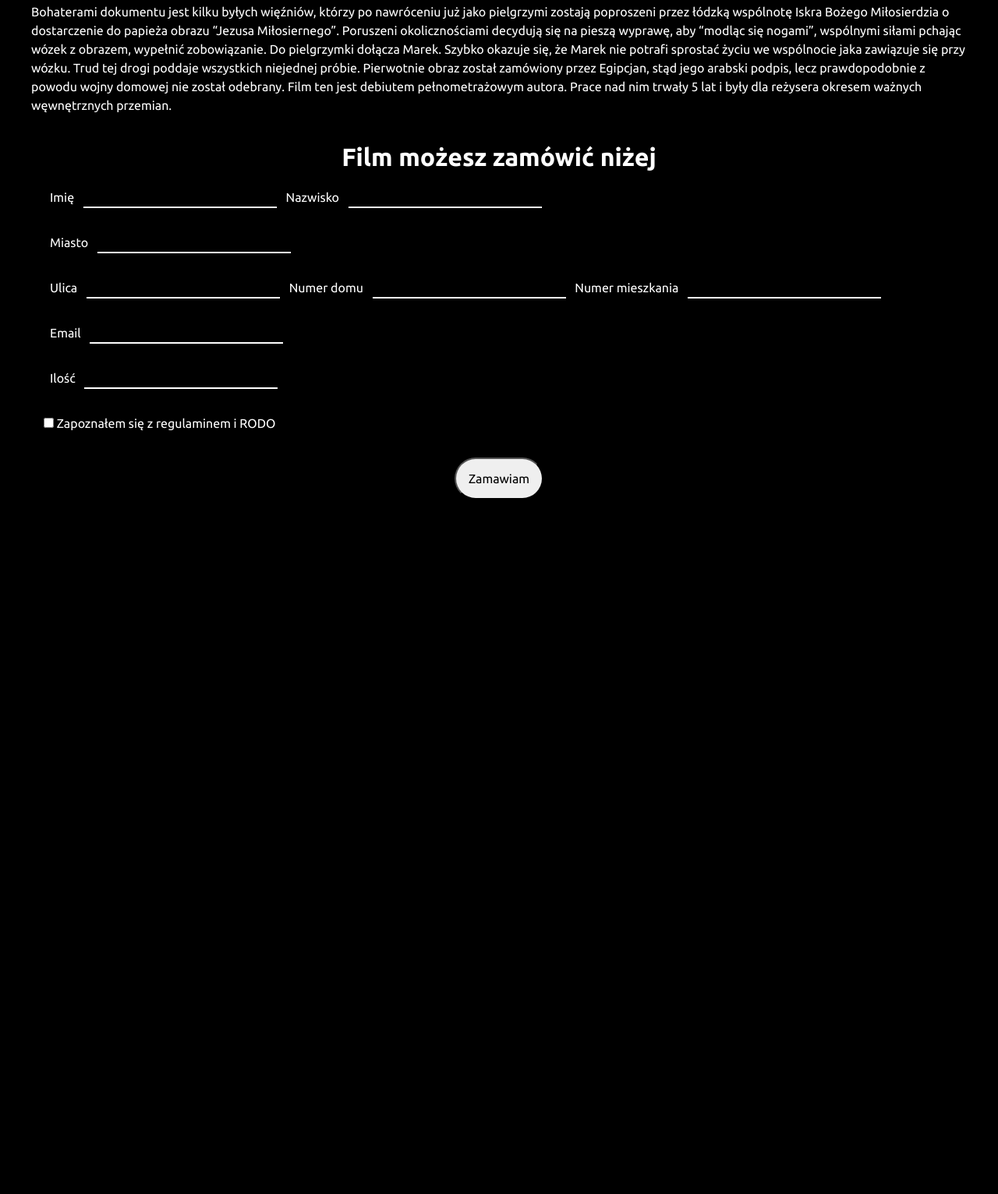
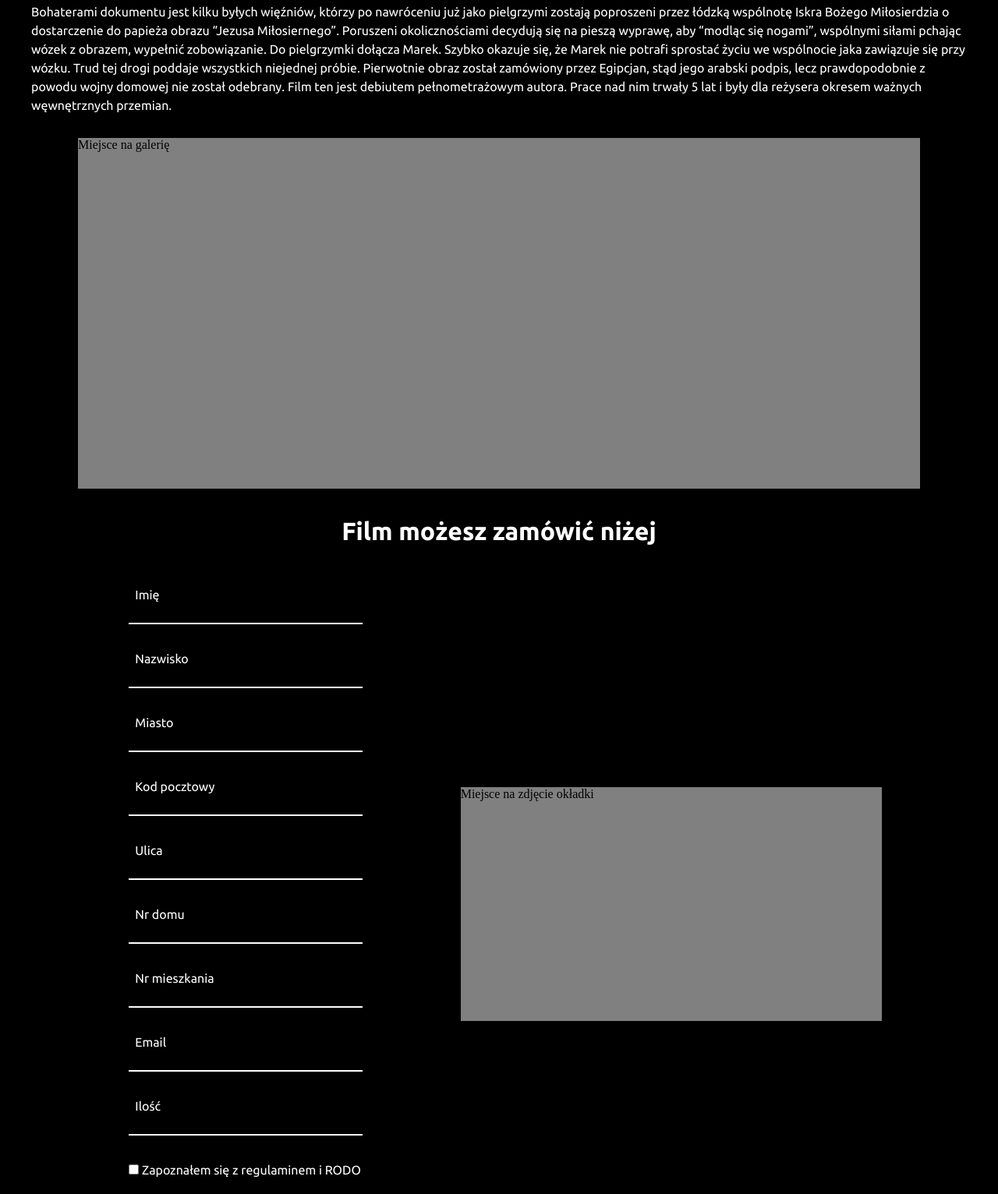
Before and after one commit to AdLap/Pielgrzymi, a plain HTML site: page subsites/film.html in a window 1280 px wide. Shown: the part 175-1707 px from the top of the page at 78% size. Before the commit the page ends 862 px from the top, so only its background shows below. Drawn offline with Linux system fonts and the light colour scheme.

Commit message:
added gallery space

```diff
--- a/scss/elements/_film.scss
+++ b/scss/elements/_film.scss
@@ -16,9 +16,22 @@
   margin-top: 30px;
 }
 
+.film__gallery {
+  margin: 30px auto 30px auto;
+  width: 90%;
+  height: 450px;
+  background-color: rgba(255,255,255,.5);
+}
 
 
 //------------------------------------SHOP
+
+.shop__container {
+  display: flex;
+  justify-content: space-evenly;
+  align-items: center;
+  flex-wrap: wrap;
+}
 
 .shop__title {
   @include font-main(2rem, $bold);
@@ -28,6 +41,7 @@
 
 .form__container {
   @include font-main(1rem, $regular);
+  margin-top: 30px;
   display: flex;
   justify-content: center;
   align-items: flex-start;
@@ -49,6 +63,7 @@
   border-top: none;
   border-left: none;
   background-color: black;
+  width: 300px;
 }
 
 .form__check {
@@ -60,5 +75,11 @@
   padding: 1rem;
   border-radius: 30px;
   align-self: center;
+}
 
+.shop__img {
+  width: 45%;
+  height:300px;
+  background-color: rgba(255,255,255,.5);
+  color: black;
 }
--- a/scss/elements/_navigation.scss
+++ b/scss/elements/_navigation.scss
@@ -34,6 +34,7 @@
     position: absolute;
     transition: .2s linear;
     transform-origin: right;
+    border-radius: 50%;
 
     &:first-of-type {
       top: 0;
@@ -85,10 +86,18 @@
   padding: 15px;
   position: fixed;
   right: -200px;
-  top: 100px;
-  z-index: 5;
+  top: 0;
+  z-index: 4;
   text-align: right;
   transition: .2s linear;
+
+  li:first-of-type {
+    margin-top: 100px;
+
+    @media (min-width: $tablet) {
+      margin-top: 0;
+    }
+  }
 
   @media (min-width: $tablet) {
     padding: 0;
--- a/subsites/film.html
+++ b/subsites/film.html
@@ -2,7 +2,8 @@
 <html lang="pl-PL">
 <head>
     <meta charset="UTF-8">
-    <meta name="viewport" content="width=device-width, user-scalable=no, initial-scale=1.0, maximum-scale=1.0, minimum-scale=1.0">
+    <meta name="viewport"
+          content="width=device-width, user-scalable=no, initial-scale=1.0, maximum-scale=1.0, minimum-scale=1.0">
     <meta http-equiv="X-UA-Compatible" content="ie=edge">
     <title>Pielgrzymi Bożego Miłosierdzia</title>
     <link rel="preconnect" href="https://fonts.gstatic.com">
@@ -29,46 +30,60 @@
 
 <section id="film" class="section__film container">
     <h2 class="film__title">Pielgrzymi Bożego Miłosierdzia</h2>
-    <p class="film__description">Bohaterami dokumentu jest kilku byłych więźniów, którzy po nawróceniu już jako pielgrzymi zostają poproszeni przez łódzką wspólnotę Iskra Bożego Miłosierdzia o dostarczenie do papieża obrazu “Jezusa Miłosiernego”. Poruszeni okolicznościami decydują się na pieszą wyprawę, aby “modląc się nogami”, wspólnymi siłami pchając wózek z obrazem, wypełnić zobowiązanie. Do pielgrzymki dołącza Marek. Szybko okazuje się, że Marek nie potrafi sprostać życiu we wspólnocie jaka zawiązuje się przy wózku. Trud tej drogi poddaje wszystkich niejednej próbie.
-        Pierwotnie obraz został zamówiony przez Egipcjan, stąd jego arabski podpis, lecz prawdopodobnie z powodu wojny domowej nie został odebrany.
-        Film ten jest debiutem pełnometrażowym autora. Prace nad nim trwały 5 lat i były dla reżysera okresem ważnych węwnętrznych przemian. </p>
+    <p class="film__description">Bohaterami dokumentu jest kilku byłych więźniów, którzy po nawróceniu już jako
+        pielgrzymi zostają poproszeni przez łódzką wspólnotę Iskra Bożego Miłosierdzia o dostarczenie do papieża obrazu
+        “Jezusa Miłosiernego”. Poruszeni okolicznościami decydują się na pieszą wyprawę, aby “modląc się nogami”,
+        wspólnymi siłami pchając wózek z obrazem, wypełnić zobowiązanie. Do pielgrzymki dołącza Marek. Szybko okazuje
+        się, że Marek nie potrafi sprostać życiu we wspólnocie jaka zawiązuje się przy wózku. Trud tej drogi poddaje
+        wszystkich niejednej próbie.
+        Pierwotnie obraz został zamówiony przez Egipcjan, stąd jego arabski podpis, lecz prawdopodobnie z powodu wojny
+        domowej nie został odebrany.
+        Film ten jest debiutem pełnometrażowym autora. Prace nad nim trwały 5 lat i były dla reżysera okresem ważnych
+        węwnętrznych przemian. </p>
     <div id="gallery" class="film__gallery">
-
+Miejsce na galerię
     </div>
 </section>
 
 <section id="shop" class="section__shop container">
     <h2 class="shop__title">Film możesz zamówić niżej</h2>
-
+    <div class="shop__container">
         <form class="form__container">
 
             <div class="form__box">
-            <label for="name" class="form__label">Imię</label>
+                <label for="name" class="form__label">Imię</label><br>
                 <input type="text" class="form__input" id="name" name="name">
-
-            <label for="surname" class="form__label">Nazwisko</label>
+            </div>
+            <div class="form__box">
+                <label for="surname" class="form__label">Nazwisko</label><br>
                 <input type="text" class="form__input" id="surname" name="surname">
             </div>
             <div class="form__box">
-            <label for="city" class="form__label">Miasto</label>
+                <label for="city" class="form__label">Miasto</label><br>
                 <input type="text" class="form__input" id="city" name="city">
             </div>
             <div class="form__box">
-            <label for="street" class="form__label">Ulica</label>
+                <label for="post" class="form__label">Kod pocztowy</label><br>
+                <input type="text" class="form__input" id="post" name="post">
+            </div>
+            <div class="form__box">
+                <label for="street" class="form__label">Ulica</label><br>
                 <input type="text" class="form__input" id="street" name="street">
-
-            <label for="house__nr" class="form__label">Numer domu</label>
+            </div>
+            <div class="form__box">
+                <label for="house__nr" class="form__label">Nr domu</label><br>
                 <input type="text" class="form__input" id="house__nr" name="house__nr">
-
-            <label for="apartment__nr" class="form__label">Numer mieszkania</label>
+            </div>
+            <div class="form__box">
+                <label for="apartment__nr" class="form__label">Nr mieszkania</label><br>
                 <input type="text" class="form__input" id="apartment__nr" name="apartment__nr">
             </div>
             <div class="form__box">
-            <label for="email" class="form__label">Email</label>
+                <label for="email" class="form__label">Email</label><br>
                 <input type="text" class="form__input" id="email" name="email">
             </div>
             <div class="form__box">
-            <label for="quantity" class="form__label">Ilość</label>
+                <label for="quantity" class="form__label">Ilość</label><br>
                 <input type="number" class="form__input" id="quantity" name="quantity">
             </div>
 
@@ -89,6 +104,11 @@
             </div>
         </form>
 
+        <div class="shop__img">
+Miejsce na zdjęcie okładki
+        </div>
+    </div>
+
 </section>
 
 <footer id="footer"></footer>
```
Also changed, not shown: css/main.css. Lines whose indentation alone changed are shown as unchanged.
